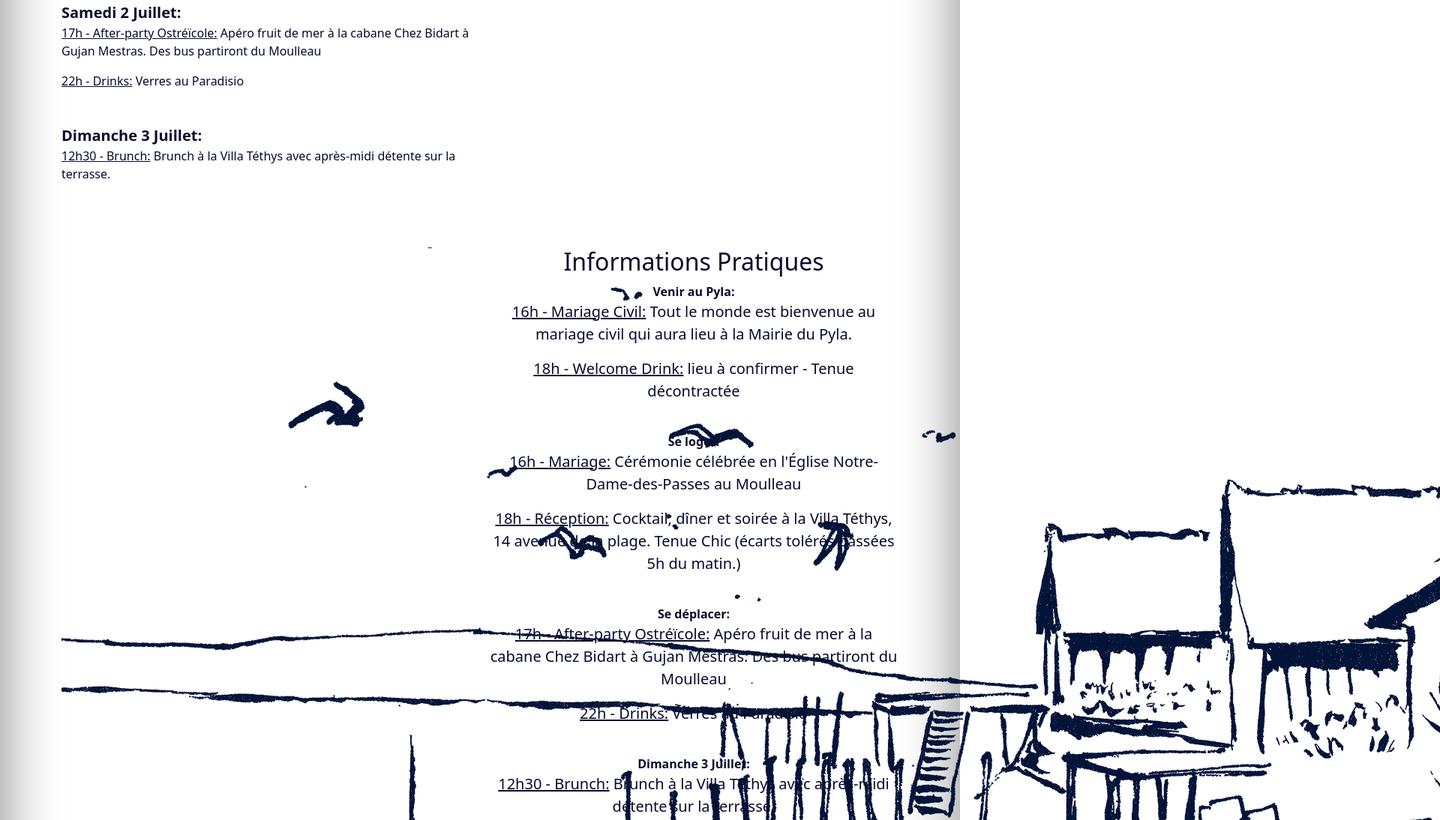
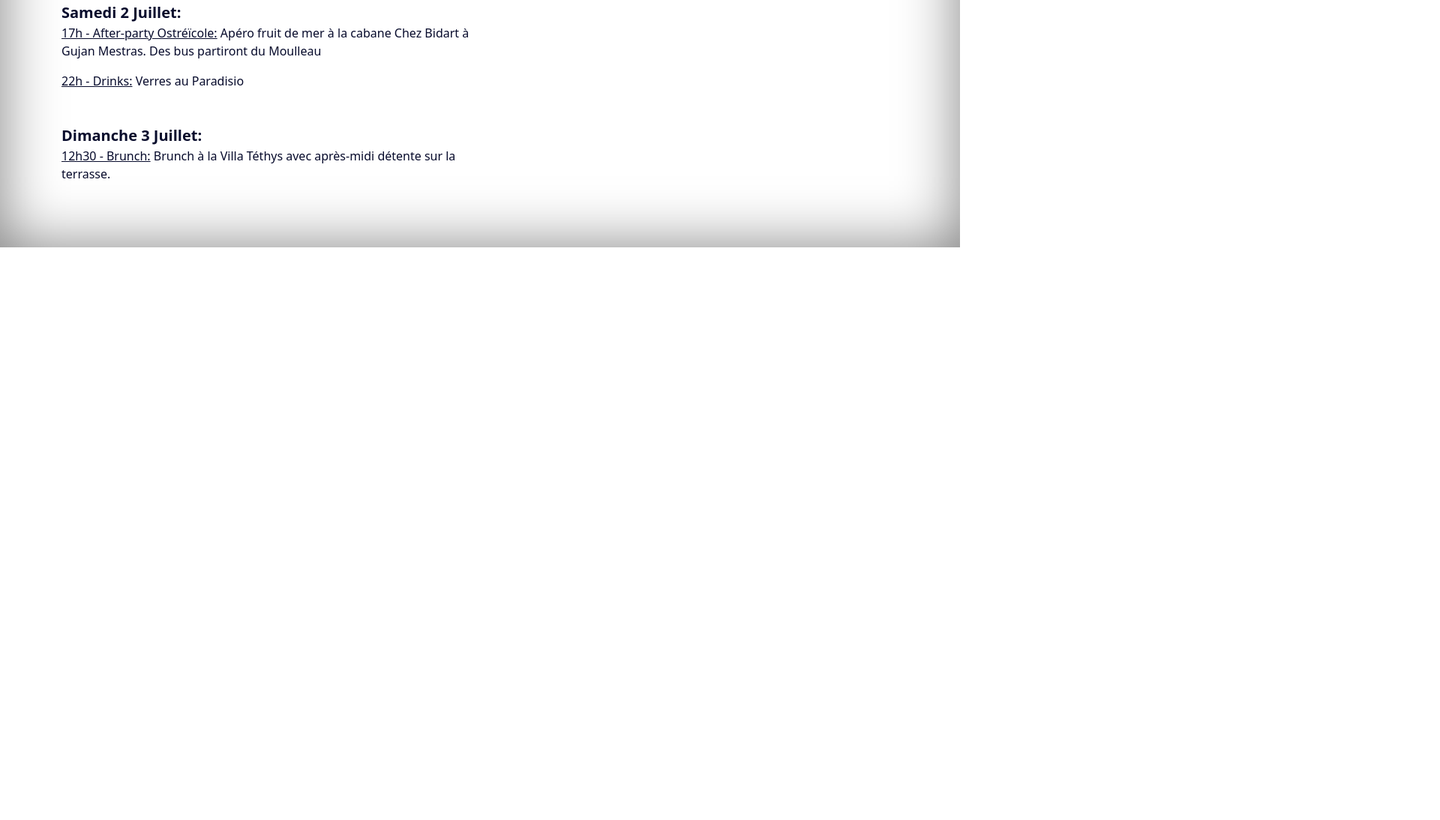
Before and after one commit to arnauddri/arnauddri.github.io, a plain HTML site: page index.html in a window 1280 px wide. Shown: the part 1556-2650 px from the top of the page at 75% size, 1920 px wide, since content can reach past the window. After the commit the page ends 1886 px from the top, so only its background shows below. Drawn offline with Linux system fonts and the light colour scheme.

Commit message:
Update index.html

```diff
--- a/index.html
+++ b/index.html
@@ -94,35 +94,7 @@
       </div>
     </div>
 
-    <div id="floetnono"></div>
 
-    <div id="infos" class="container">
-      <div class="row">
-        <div class="col-md-6">
-          <img src="./img/herbe.png">
-        </div>
-        <div class="col-md-6">
-          <h2>Informations Pratiques</h2>
-          <div class="description">
-            <b>Venir au Pyla: </b>
-            <p class="lead"><u>16h - Mariage Civil:</u> Tout le monde est bienvenue au mariage civil qui aura lieu à la Mairie du Pyla.</p>
-            <p class="lead"><u>18h - Welcome Drink:</u> lieu à confirmer - Tenue décontractée</p>
-            <br>
-            <b>Se loger:</b>
-            <p class="lead"><u>16h - Mariage:</u> Cérémonie célébrée en l'Église Notre-Dame-des-Passes au Moulleau</p>
-            <p class="lead"><u>18h - Réception:</u> Cocktail, dîner et soirée à la Villa Téthys, 14 avenue de la plage. Tenue Chic (écarts tolérés passées 5h du matin.)</p>
-            <br>
-            <b>Se déplacer:</b>
-            <p class="lead"><u>17h - After-party Ostréïcole:</u> Apéro fruit de mer à la cabane Chez Bidart à Gujan Mestras. Des bus partiront du Moulleau</p>
-            <p class="lead"><u>22h - Drinks:</u> Verres au Paradisio</p>
-            <br>
-            <b>Dimanche 3 Juillet: </b>
-            <p class="lead"><u>12h30 - Brunch:</u> Brunch à la Villa Téthys avec après-midi détente sur la terrasse.</p>
-            <br>
-          </div>
-        </div>
-      </div>
-    </div>
 
 
 
```
